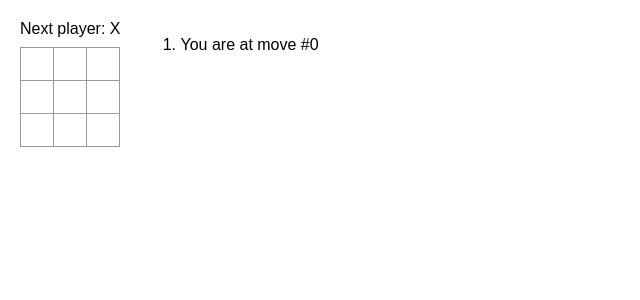
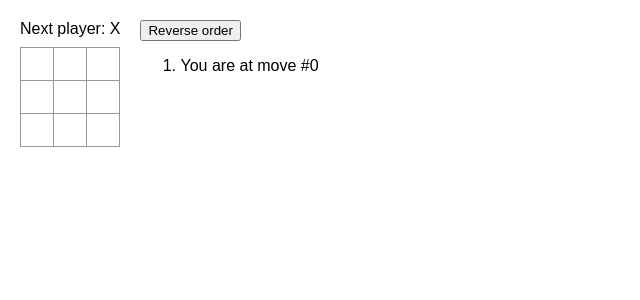
Before and after one commit to guto4331/react-tutorial, a React (Create React App) app: page / in a window 1280 px wide. Shown: the top 300 px of the page, without its empty margins (0-640 px from the left). Built offline with nearby package versions, Linux system fonts and the light colour scheme.

Commit message:
feat: move の順序を反転できるボタンを追加

```diff
--- a/src/App.js
+++ b/src/App.js
@@ -51,6 +51,7 @@ function Board({ xIsNext, squares, onPlay }) {
 export default function Game() {
   const [history, setHistory] = useState([Array(9).fill(null)]);
   const [currentMove, setCurrentMove] = useState(0);
+  const [doReverseMoves, setDoReverseMoves] = useState(false);
   const xIsNext = currentMove % 2 === 0;
   const currentSquares = history[currentMove];
 
@@ -64,7 +65,15 @@ export default function Game() {
     setCurrentMove(nextMove);
   }
 
+  function reverseOrder() {
+    setDoReverseMoves(!doReverseMoves);
+  }
+
   const moves = history.map((squares, move) => {
+    if (doReverseMoves) {
+      move = history.length - 1 - move;
+    }
+
     let description;
     if (move === currentMove) {
       description = `You are at move #${move}`
@@ -91,6 +100,7 @@ export default function Game() {
         <Board xIsNext={xIsNext} squares={currentSquares} onPlay={handlePlay} />
       </div>
         <div className="game-info">
+          <button onClick={reverseOrder}>Reverse order</button>
           <ol>{moves}</ol>
         </div>
     </div>
```
